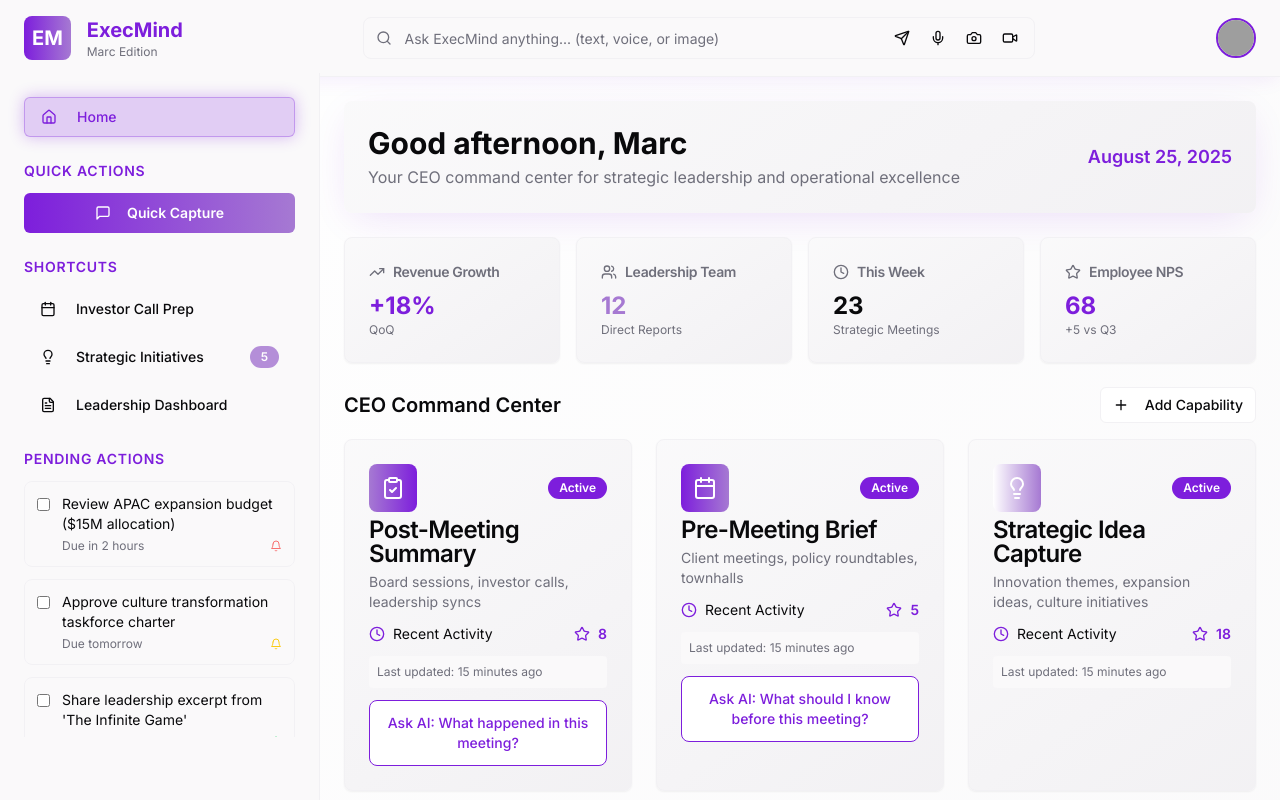
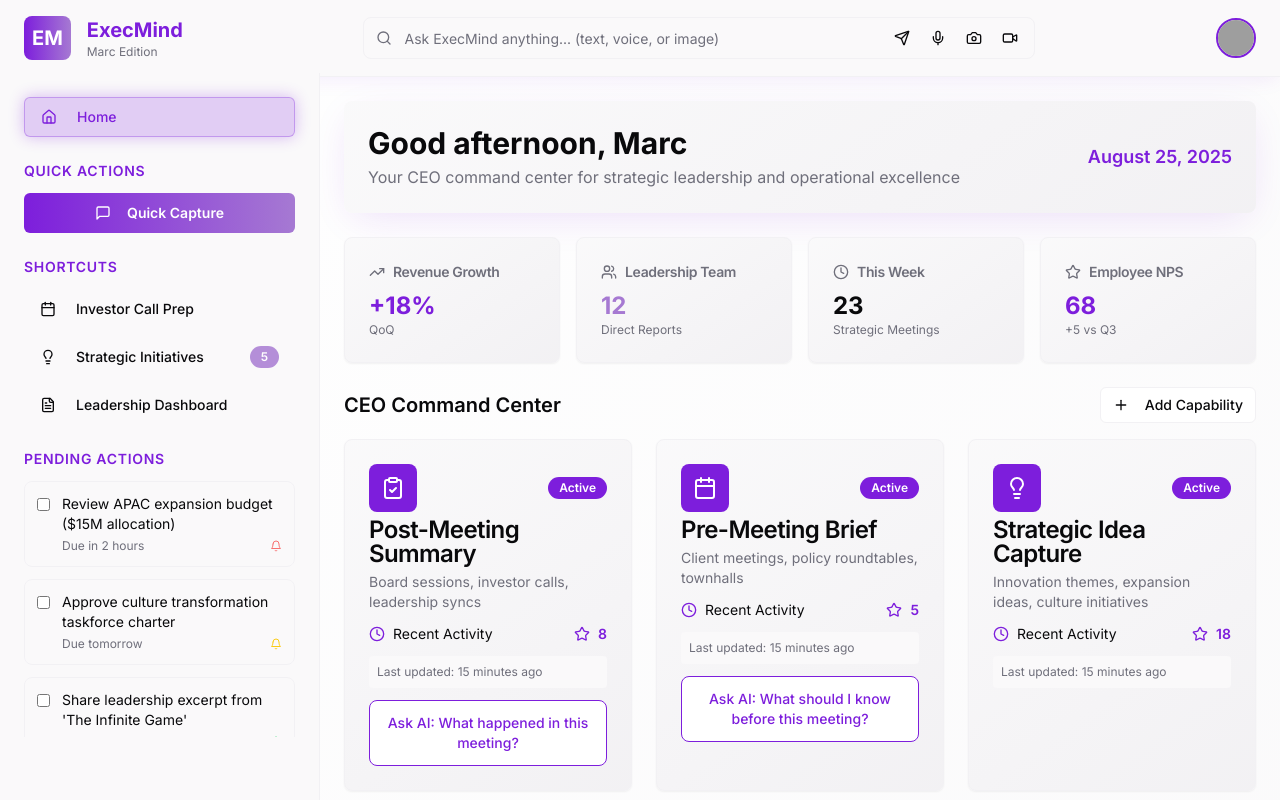
Before and after one commit to gshafd/execmind-insight-suite, a React (Vite) app: page / in a window 1280 px wide. Shown: the top 800 px of the page. Built offline with nearby package versions, Linux system fonts and the light colour scheme; grey boxes are pictures that could not be loaded.

Commit message:
Update dashboard tiles
Make dashboard tiles solid purple and remove partial fades.

```diff
--- a/src/components/DashboardTiles.tsx
+++ b/src/components/DashboardTiles.tsx
@@ -96,7 +96,7 @@ export const DashboardTiles = () => {
             >
             <CardHeader className="pb-3">
               <div className="flex items-center justify-between">
-                <div className={`p-3 rounded-lg bg-gradient-to-r ${tile.gradient}`}>
+                <div className="p-3 rounded-lg bg-primary">
                   <Icon className="h-6 w-6 text-white opacity-100" />
                 </div>
                 <Badge className="bg-executive-gold text-executive-navy font-semibold">
```
